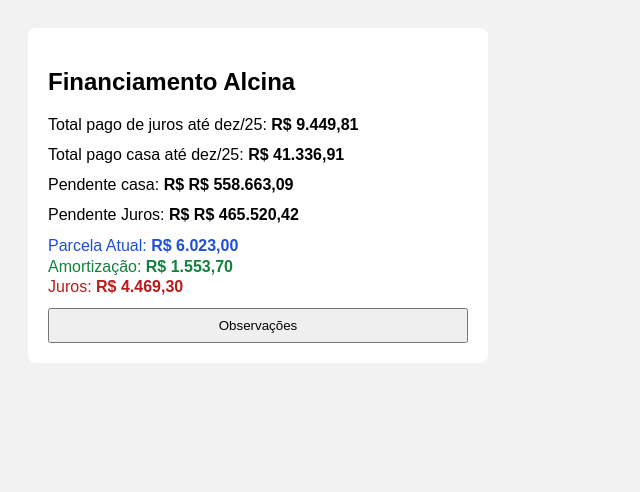
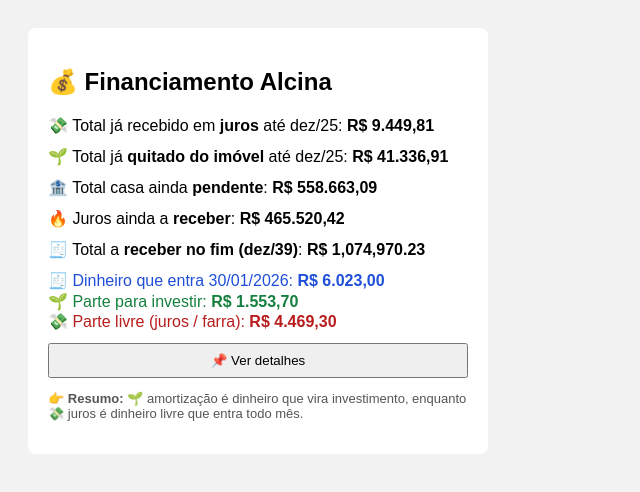
Before and after one commit to personalizebots/Alcina, a plain HTML site: page index.html in a window 1280 px wide. Shown: the whole page, without its empty margins (0-640 px from the left). Drawn offline with Linux system fonts and the light colour scheme.

Commit message:
Add files via upload

```diff
--- a/index.html
+++ b/index.html
@@ -36,63 +36,77 @@
             border-radius: 5px;
             font-size: 14px;
         }
-        .parcela {
-            color: #1f4ed8; /* azul */
+        .parcela { color: #1f4ed8; }
+        .amortizacao { color: #15803d; }
+        .juros { color: #b91c1c; }
+        .fim { line-height: 1.3; }
+        .hint {
+            font-size: 13px;
+            color: #555;
         }
-
-        .amortizacao {
-            color: #15803d; /* verde */
-        }
-
-        .juros {
-            color: #b91c1c; /* vermelho */
-        }
-
-        .valor {
-            font-weight: bold;
-        }
-        .fim {
-            line-height: 1.3; /* diminui o espaço entre linhas */
-        }
-
     </style>
 </head>
 <body>
 
 <div class="container">
-    <h2>Financiamento Alcina</h2>
+    <h2>💰 Financiamento Alcina</h2>
 
     <div class="linha">
-        Total pago de juros até dez/25: <span class="valor">R$ 9.449,81</span>
+        💸 Total já recebido em <strong>juros </strong> até dez/25:
+        <span class="valor">R$ 9.449,81</span>
     </div>
 
     <div class="linha">
-        Total pago casa até dez/25: <span class="valor">R$ 41.336,91</span>
+        🌱 Total já <strong>quitado do imóvel</strong> até dez/25:
+        <span class="valor">R$ 41.336,91</span>
     </div>
 
     <div class="linha">
-        Pendente casa: <span class="valor">R$ R$ 558.663,09</span>
+        🏦 Total casa ainda <strong>pendente</strong>:
+        <span class="valor">R$ 558.663,09</span>
     </div>
 
     <div class="linha">
-        Pendente Juros: <span class="valor">R$ R$ 465.520,42</span>
+        🔥 Juros ainda a <strong>receber</strong>:
+        <span class="valor">R$ 465.520,42</span>
+    </div>
+
+    <div class="linha">
+        🧾 Total a <strong>receber no fim (dez/39)</strong>:
+        <span class="valor">R$ 1,074,970.23</span>
     </div>
 
     <div class="fim">
-        <span class="parcela">Parcela Atual: <span class="valor">R$ 6.023,00</span></span><br>
-        <span class="amortizacao">Amortização: <span class="valor">R$ 1.553,70</span></span><br>
-        <span class="juros">Juros: <span class="valor">R$ 4.469,30</span></span>
+        <span class="parcela">
+            🧾 Dinheiro que entra 30/01/2026:
+            <span class="valor">R$ 6.023,00</span>
+        </span><br>
+
+        <span class="amortizacao">
+            🌱 Parte para investir:
+            <span class="valor">R$ 1.553,70</span>
+        </span><br>
+
+        <span class="juros">
+            💸 Parte livre (juros / farra):
+            <span class="valor">R$ 4.469,30</span>
+        </span>
     </div>
 
-    <button onclick="toggleObservacoes()">Observações</button>
+    <button onclick="toggleObservacoes()">📌 Ver detalhes</button>
 
     <div class="observacoes" id="observacoes">
-        • Parcela 1: R$5.356,00 Pg - Desc cartão (Amortização set/25)<br>
-        • Parcela 2: R$3.384,72 Pg - Desc cartão (Amortização Out/25)<br>
-        • Parcela 3: Mãe deu pra gente R$ 4,351.51 (Nov/25)<br>
-        • Parcela 4: Mãe deu pra gente R$ 5,015.61 (Dez/25)<br>
-        • Amortização R$30.000,00 (Dez/25)<br>
+        • 🧾 Parcela 1: R$ 5.356,00 – recebida via cartão (Set/25)<br>
+        • 🧾 Parcela 2: R$ 3.384,72 – recebida via cartão (Out/25)<br>
+        • ❤️ Ajuda da mãe: R$ 4.351,51 (Nov/25)<br>
+        • ❤️ Ajuda da mãe: R$ 5.015,61 (Dez/25)<br>
+        • 🌱 Amortização extra: R$ 30.000,00 (Dez/25)<br>
     </div>
+
+    <p class="hint">
+        👉 <strong>Resumo:</strong> 🌱 amortização é dinheiro que vira investimento,
+        enquanto 💸 juros é dinheiro livre que entra todo mês.
+    </p>
 </div>
 
 <script>
```
